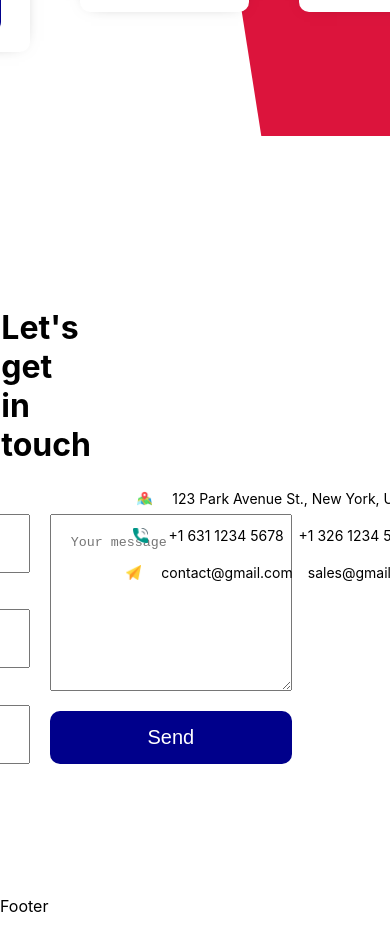
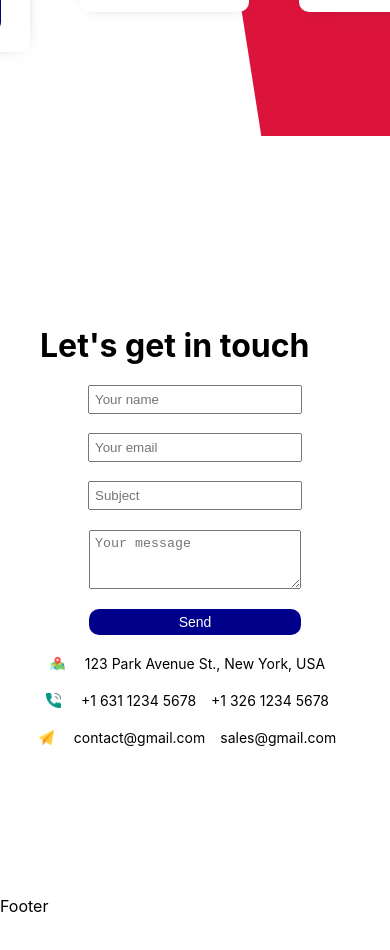
Before and after one commit to liviaalcantaraf/website-react, a React (Create React App) app: page / in a window 390 px wide. Shown: the part 3240-4190 px from the top of the page. Built offline with nearby package versions, Linux system fonts and the light colour scheme.

Commit message:
responsive contact page

```diff
--- a/src/components/Contact.jsx
+++ b/src/components/Contact.jsx
@@ -15,13 +15,24 @@ const Wrapper = styled.div`
   display: flex;
   align-items: center;
   justify-content: center;
+  @media only screen and (max-width: 480px) {
+    flex-direction: column;
+  }
 `;
+
 const FormContainer = styled.div`
   width: 50%;
+  @media only screen and (max-width: 480px) {
+    width: 100%;
+  }
 `;
+
 const Title = styled.h1`
   margin: 50px;
   margin-top: 0;
+  @media only screen and (max-width: 480px) {
+    margin: 20px;
+  }
 `;
 
 const Form = styled.form`
@@ -29,6 +40,9 @@ const Form = styled.form`
   display: flex;
   align-items: center;
   justify-content: center;
+  @media only screen and (max-width: 480px) {
+    flex-direction: column;
+  }
 `;
 
 const LeftForm = styled.div`
@@ -37,6 +51,10 @@ const LeftForm = styled.div`
   flex-direction: column;
   justify-content: space-between;
   margin-right: 20px;
+  @media only screen and (max-width: 480px) {
+    height: 50%;
+    margin-right: 0;
+  }
 `;
 
 const RightForm = styled.div`
@@ -44,16 +62,27 @@ const RightForm = styled.div`
   display: flex;
   flex-direction: column;
   justify-content: space-between;
+  @media only screen and (max-width: 480px) {
+    height: 50%;
+  }
 `;
 
 const Input = styled.input`
   width: 200px;
   padding: 20px;
+  @media only screen and (max-width: 480px) {
+    padding: 5px;
+  }
 `;
+
 const TextArea = styled.textarea`
   width: 200px;
   height: 60%;
   padding: 20px;
+  @media only screen and (max-width: 480px) {
+    padding: 5px;
+    margin-top: 20px;
+  }
 `;
 
 const Button = styled.button`
@@ -65,6 +94,10 @@ const Button = styled.button`
   border-radius: 10px;
   margin-top: 20px;
   cursor: pointer;
+  @media only screen and (max-width: 480px) {
+    padding: 5px;
+    font-size: 14px;
+  }
 `;
 
 const AddressContainer = styled.div`
```
